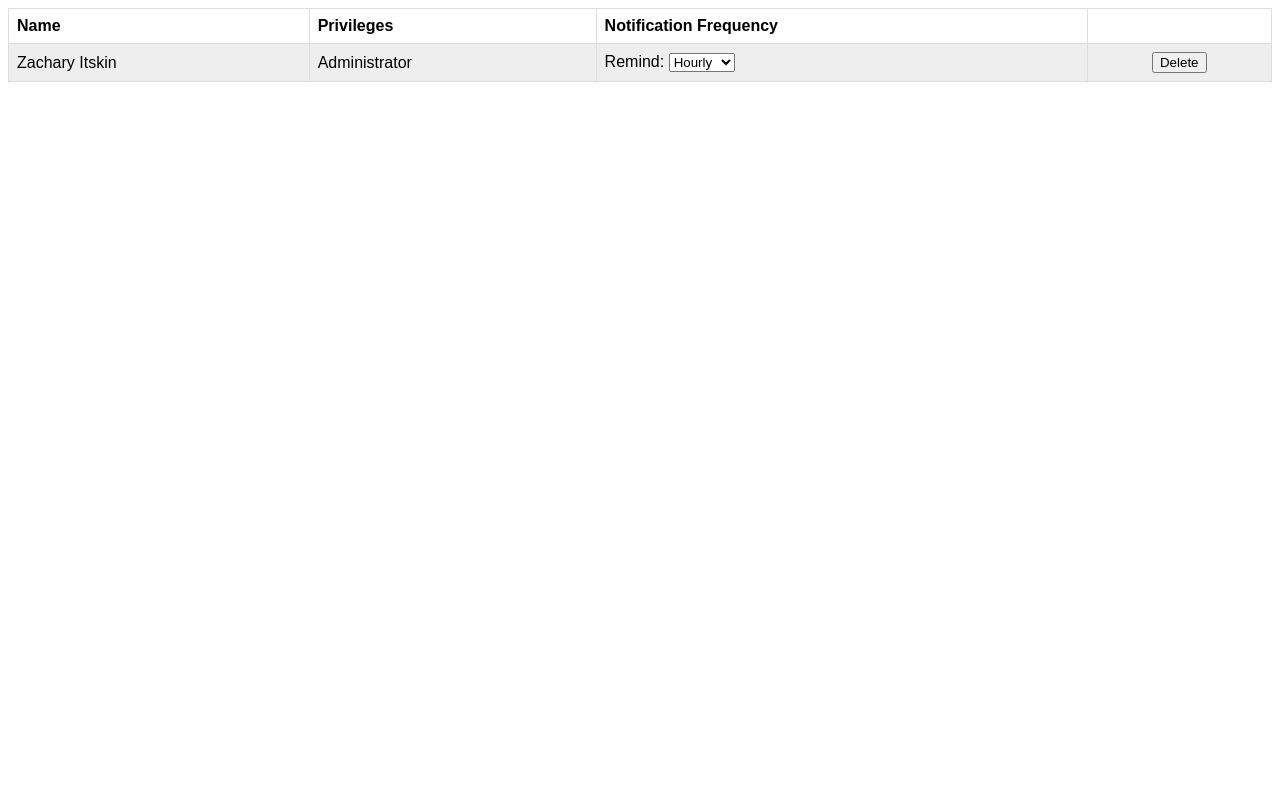
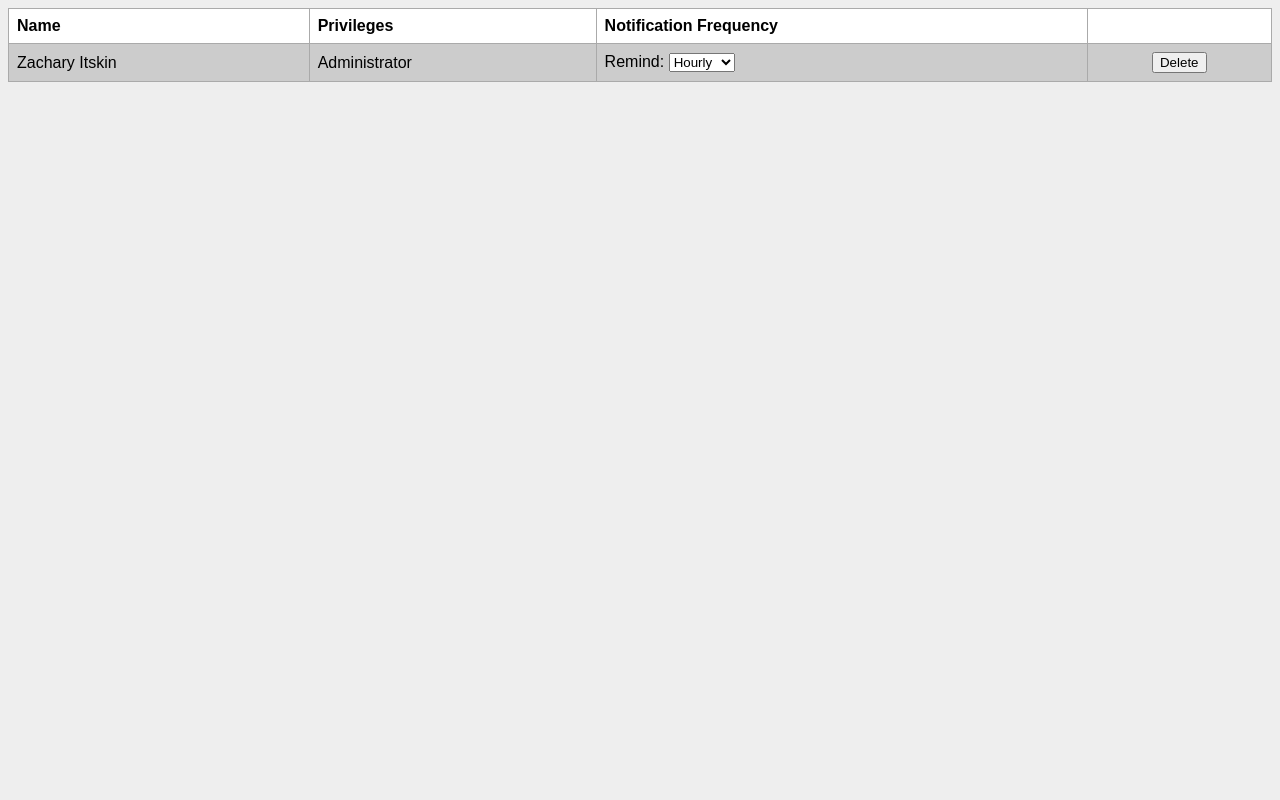
Before and after one commit to Zayitskin/AFSC-Display-Assistant, a PHP site: page /admin.html in a window 1280 px wide. Run offline with PHP 8.4, Linux system fonts and the light colour scheme.

Commit message:
Various file updates
Updates to ludas, submissionManagement, and userManagement.

```diff
--- a/ludas.css
+++ b/ludas.css
@@ -1,3 +1,7 @@
+body {
+	background-color: #eeeeee;
+}
+
 table {
     font-family: arial, sans-serif;
     border-collapse: collapse;
@@ -5,11 +9,15 @@ table {
 }
 
 td, th {
-    border: 1px solid #dddddd;
+    border: 1px solid #aaaaaa;
     text-align: left;
     padding: 8px;
 }
 
 tr:nth-child(even) {
-    background-color: #eeeeee;
+    background-color: #cccccc;
 }
+
+tr:nth-child(odd) {
+    background-color: #ffffff;
+}
```
Also changed, not shown: submissionManagement.html (+8 -0 lines), userManagement.html (+8 -0 lines).
